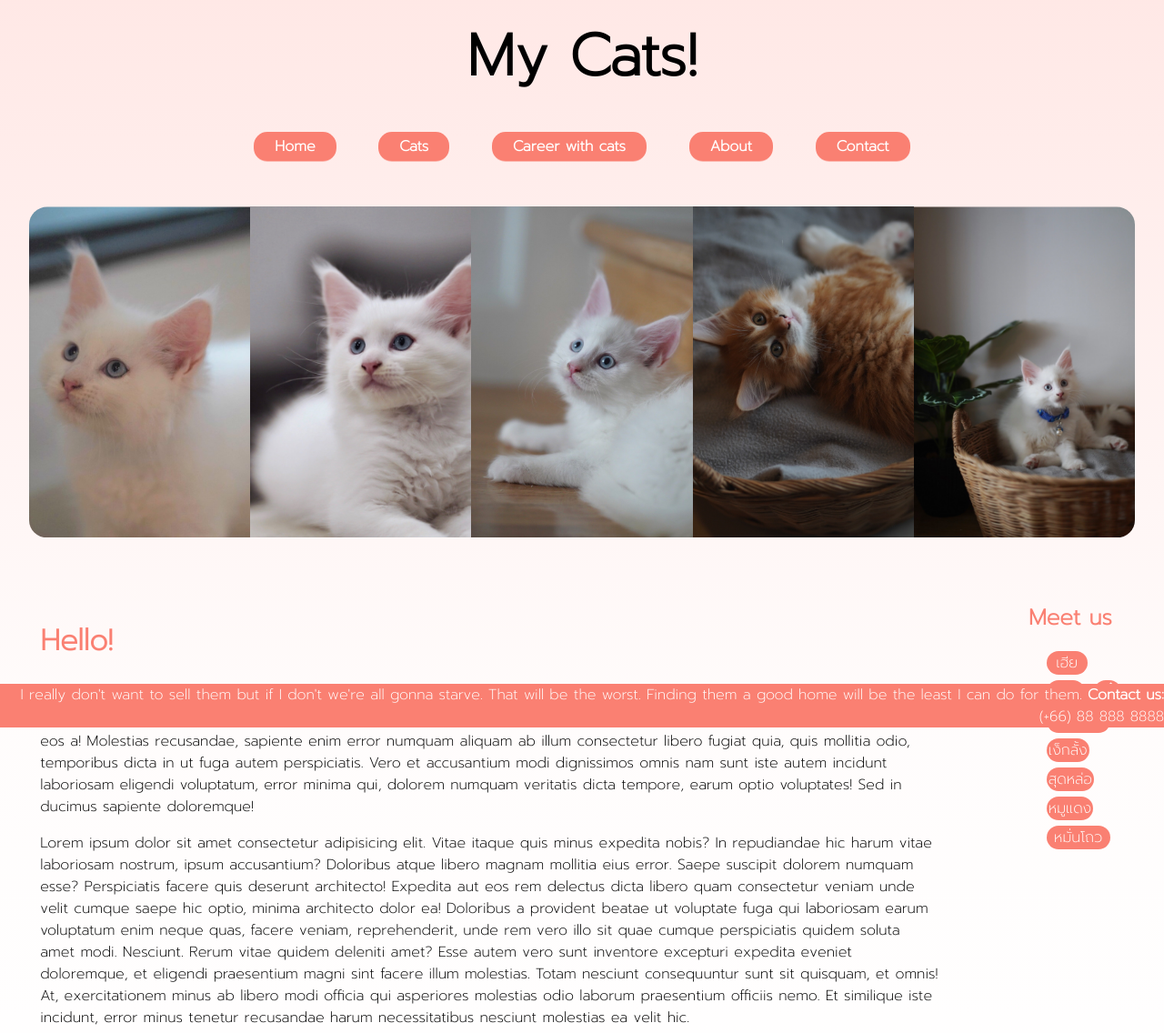
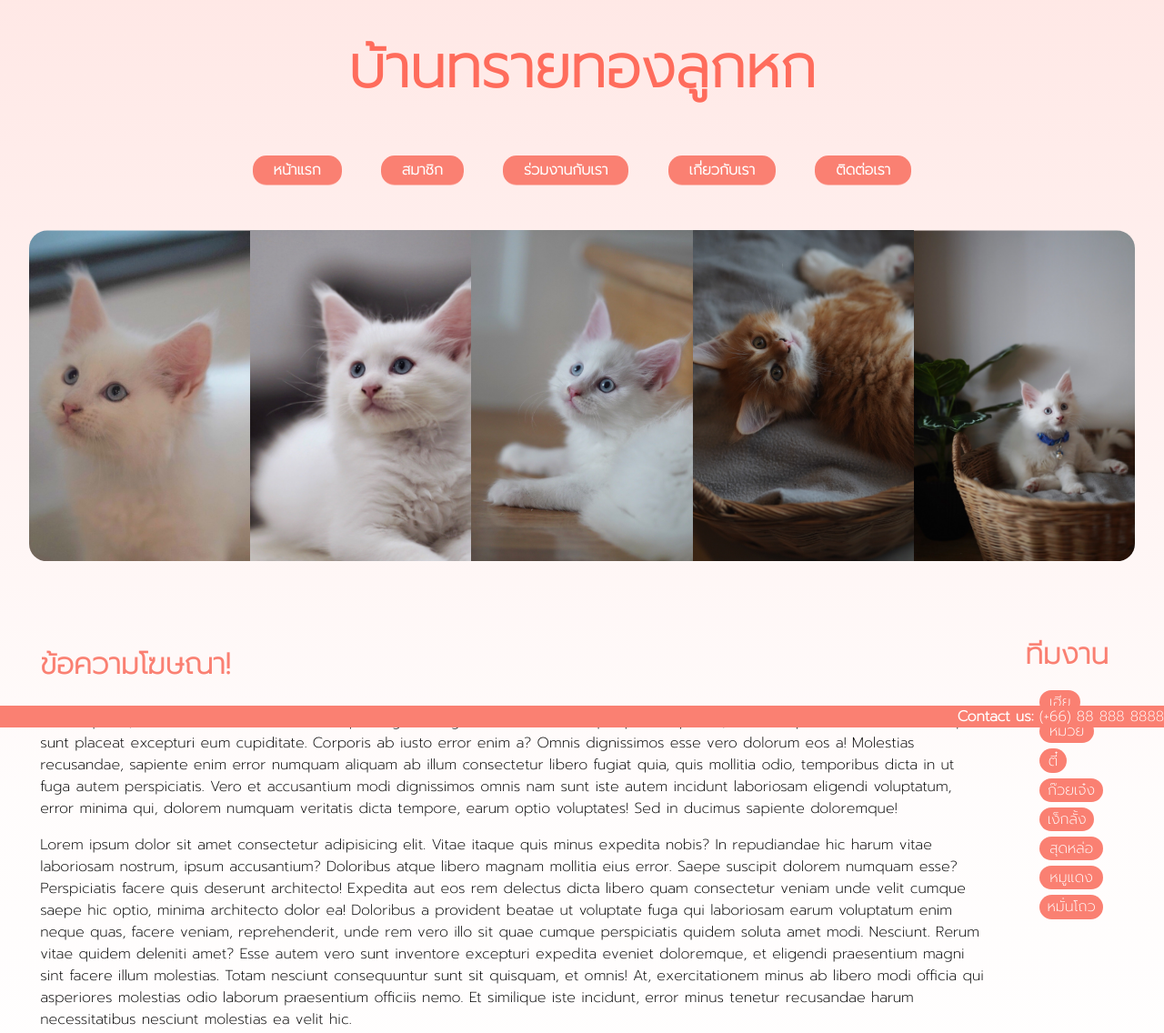
Before and after one commit to pakpoomcs/fullstack_course, a plain HTML site: page photoport/photoport.html in a window 1280 px wide. Shown: the top 1136 px of the page at 91% size. Drawn offline with Linux system fonts and the light colour scheme.

Commit message:
JUN-26, fixed some small things here and there. This been super fun but it's just a homepage. I think I need to design its sub-pages to be scalable though.

```diff
--- a/photoport/photoport.css
+++ b/photoport/photoport.css
@@ -17,6 +17,7 @@ body {
 }
 
 header {
+    color: rgb(255, 108, 92);
     text-align: center;
     font-size: 2rem;
     font-weight: bold;
@@ -54,7 +55,11 @@ nav div {
 }
 
 nav div:nth-of-type(3) {
-    min-width: 150px;
+    min-width: 120px;
+}
+
+nav div:nth-of-type(4) {
+    min-width: 100px;
 }
 
 nav div:hover {
@@ -145,7 +150,7 @@ img {
 
 /* Next part is for >1024px wide screen */
 
-@media (min-width: 1024px) {
+@media (min-width: 850px) {
     nav {
         max-width: 60%;
         flex-direction: row;
@@ -200,6 +205,7 @@ img {
     }
     .greeting {
         padding: 1%;
+        margin-bottom: 10%
     }
     .greeting h2 {
         font-size: 2rem;
@@ -207,22 +213,28 @@ img {
     }
     div.side {
         padding: 1%;
+        margin-top: 30px 0;
         width: 100%;
-        margin-left: 5%;
         display: flex;
         flex-direction: column;
         justify-content: flex-start;
+        align-content: left;
         padding: 0;
     }
-    .side h2 {
-        margin-bottom: 0;
+    div.side h2 {
+        height: 20px;
+        margin-top: 0 0;
+        font-size: 2rem;
+        padding: 1%;
         text-align: center;
+        box-sizing: border-box;
     }
     ul.side {
         width: 100%;
         display: flex;
         flex-direction: column;
         justify-content: center;
+        align-items: left;
         flex-wrap: wrap;
     }
     ul.side div {
@@ -241,11 +253,27 @@ img {
     .side ul div:first-child {
         width: 45px;
     }
+    .side ul div:nth-of-type(2) {
+        width: 60px;
+        ;
+    }
     .side ul div:nth-of-type(3) {
         width: 30px;
         ;
     }
     .side ul div:nth-of-type(4) {
+        width: 70px;
+        ;
+    }
+    .side ul div:nth-of-type(5) {
+        width: 60px;
+        ;
+    }
+    .side ul div:nth-of-type(6) {
+        width: 70px;
+        ;
+    }
+    .side ul div:nth-of-type(7) {
         width: 70px;
         ;
     }
--- a/photoport/photoport.html
+++ b/photoport/photoport.html
@@ -26,15 +26,15 @@
 
 <body>
     <header>
-        <h1>My Cats!</h1>
+        <h1>บ้านทรายทองลูกหก</h1>
     </header>
 
     <nav>
-        <div>Home</div>
-        <div>Cats</div>
-        <div>Career with cats</div>
-        <div>About</div>
-        <div>Contact</div>
+        <div>หน้าแรก</div>
+        <div>สมาชิก</div>
+        <div>ร่วมงานกับเรา</div>
+        <div>เกี่ยวกับเรา</div>
+        <div>ติดต่อเรา</div>
     </nav>
     <section>
         <img src="/image.jpg" alt="third" id="third_img" width="1024"> <img src="/IMG_1467.JPG" alt="first" id="first_img" width="1024">
@@ -45,7 +45,7 @@
     </section>
     <div class="firsttext">
         <article class="greeting">
-            <h2>Hello!</h2>
+            <h2>ข้อความโฆษณา!</h2>
             <p>Lorem ipsum, dolor sit amet consectetur adipisicing elit. Fugit laborum hic eos quisquam expedita, dolores quia tenetur doloribus quod sunt placeat excepturi eum cupiditate. Corporis ab iusto error enim a? Omnis dignissimos esse vero dolorum
                 eos a! Molestias recusandae, sapiente enim error numquam aliquam ab illum consectetur libero fugiat quia, quis mollitia odio, temporibus dicta in ut fuga autem perspiciatis. Vero et accusantium modi dignissimos omnis nam sunt iste autem
                 incidunt laboriosam eligendi voluptatum, error minima qui, dolorem numquam veritatis dicta tempore, earum optio voluptates! Sed in ducimus sapiente doloremque!</p>
@@ -59,7 +59,7 @@
         </article>
         <div class="side">
             <div>
-                <h2>Meet us</h2>
+                <h2>ทีมงาน</h2>
             </div>
             <ul>
                 <div>เฮีย</div>
@@ -74,7 +74,7 @@
         </div>
     </div>
 
-    <div class="footer">I really don't want to sell them but if I don't we're all gonna starve. That will be the worst. Finding them a good home will be the least I can do for them. <span>Contact us:</span> (+66) 88 888 8888</div>
+    <div class="footer"> <span>Contact us:</span> (+66) 88 888 8888</div>
 </body>
 
 </html>
```
